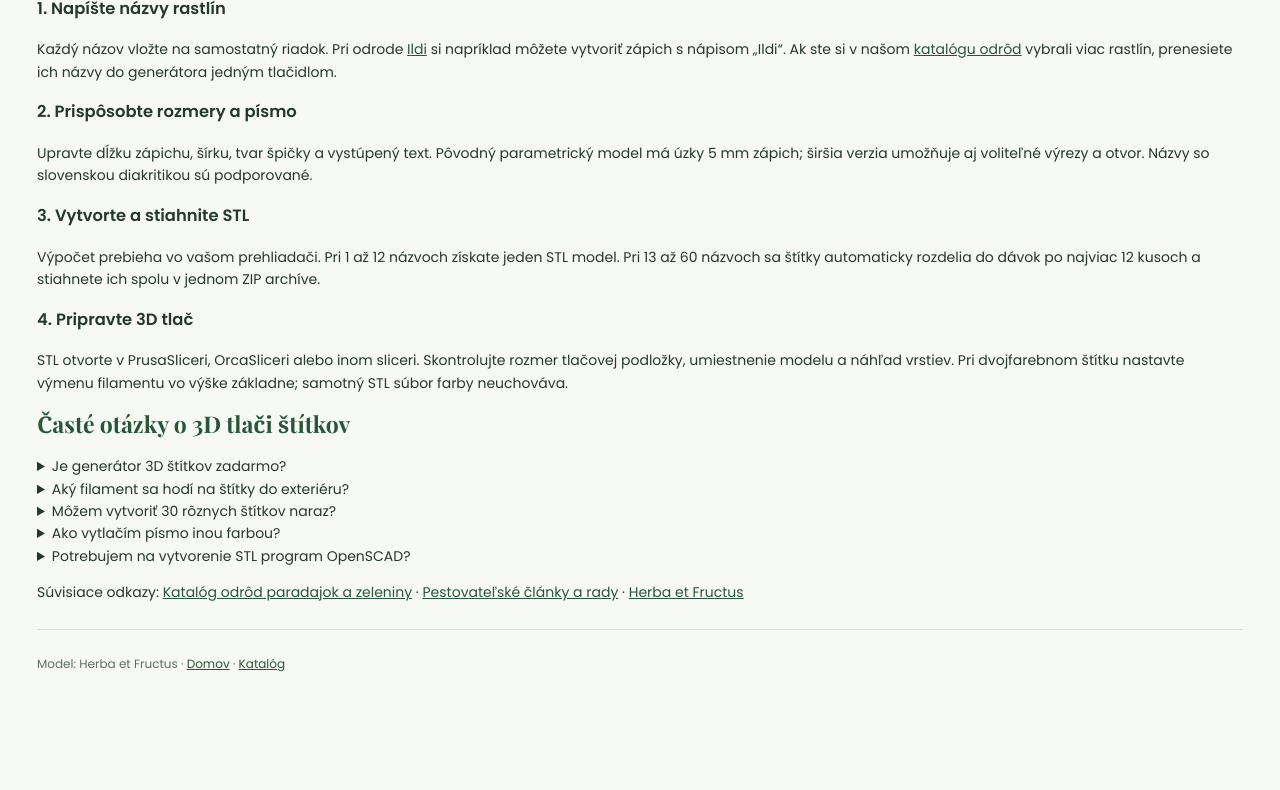
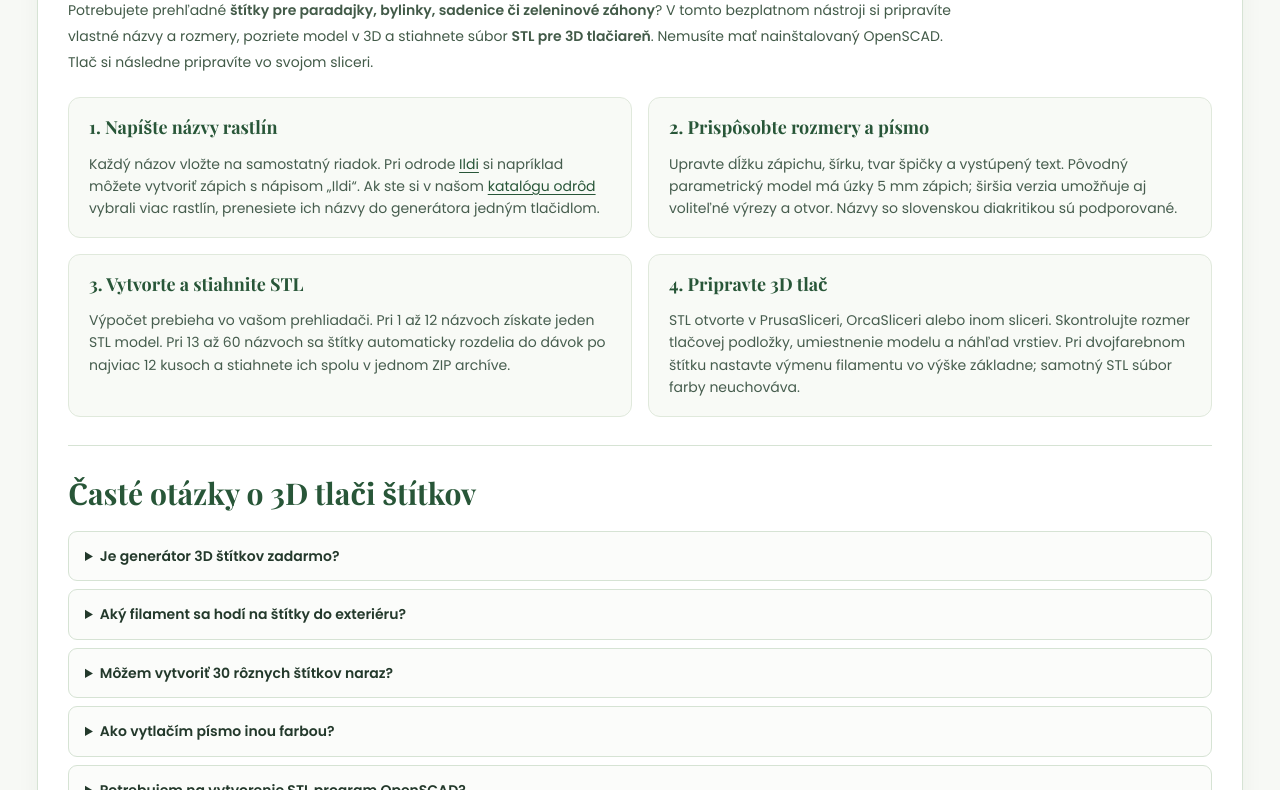
Before and after one commit to goomo1313/Herbaetfructus, a plain HTML site: page 3d/index.html in a window 1280 px wide. Shown: the part 606-1396 px from the top of the page. Before the commit the page ends 1333 px from the top, so only its background shows below. Drawn offline with nearby package versions, Linux system fonts and the light colour scheme; no server answers.

Commit message:
Style accessible crawlable garden marker guide and FAQ below STL generator

```diff
--- a/generator-3d.css
+++ b/generator-3d.css
@@ -66,3 +66,24 @@ button:disabled{opacity:.5;cursor:not-allowed}
 .generator-wrap footer{border-top:1px solid var(--line);padding:24px 0;margin-top:25px;color:var(--muted);font-size:12px}
 @media(max-width:980px){.editor-layout{grid-template-columns:minmax(0,1fr)}.viewer-panel{position:static}.viewer-canvas{height:380px}}
 @media(max-width:600px){.header-inner{padding:12px 16px;align-items:flex-start;flex-direction:column}.generator-wrap{padding:20px 14px}.editor-panel,.viewer-panel{padding:15px}.two-col{column-gap:10px}.viewer-canvas{height:310px}}
+
+/* SEO sprievodca je obyčajné sémantické HTML viditeľné aj bez JavaScriptu. */
+.generator-breadcrumbs{display:flex;gap:10px;align-items:center;flex-wrap:wrap;margin:0 0 20px;color:#667d6c;font-size:12px}
+.generator-breadcrumbs a{font-weight:600;text-underline-offset:3px}
+.generator-guide{margin:32px 0 8px;padding:27px 30px;background:#fff;border:1px solid var(--line);border-radius:17px;box-shadow:0 6px 22px #2742290d}
+.generator-guide .guide-intro{max-width:900px}
+.generator-guide .guide-intro p:not(.eyebrow){margin:0 0 22px;color:#425a48;line-height:1.85}
+.generator-guide h2{font-size:clamp(22px,2.5vw,30px);margin:8px 0 13px}
+.generator-guide h3{font:700 18px/1.4 "Playfair Display",Georgia,serif;color:var(--green);margin:0 0 12px}
+.generator-guide a{text-underline-offset:3px}
+.guide-grid{display:grid;grid-template-columns:repeat(2,minmax(0,1fr));gap:16px}
+.guide-grid article{background:#f8faf6;border:1px solid #e0e9dc;border-radius:12px;padding:17px 20px}
+.guide-grid article p{color:#465d4e;margin:0}
+.guide-faq{margin-top:28px;border-top:1px solid var(--line);padding-top:19px}
+.guide-faq h2{margin-bottom:18px}
+.guide-faq details{border:1px solid var(--line);border-radius:9px;padding:0 16px;margin:8px 0;background:#fbfcfa}
+.guide-faq summary{cursor:pointer;font-weight:650;padding:13px 0}
+.guide-faq summary:hover{color:var(--green)}
+.guide-faq details p{padding:0 0 14px;margin:0;color:#435d4c;max-width:900px}
+.guide-related{margin:25px 0 0;color:#5a7060}
+@media(max-width:700px){.guide-grid{grid-template-columns:1fr}.generator-guide{padding:20px 17px}.guide-grid article{padding:16px}}
```
